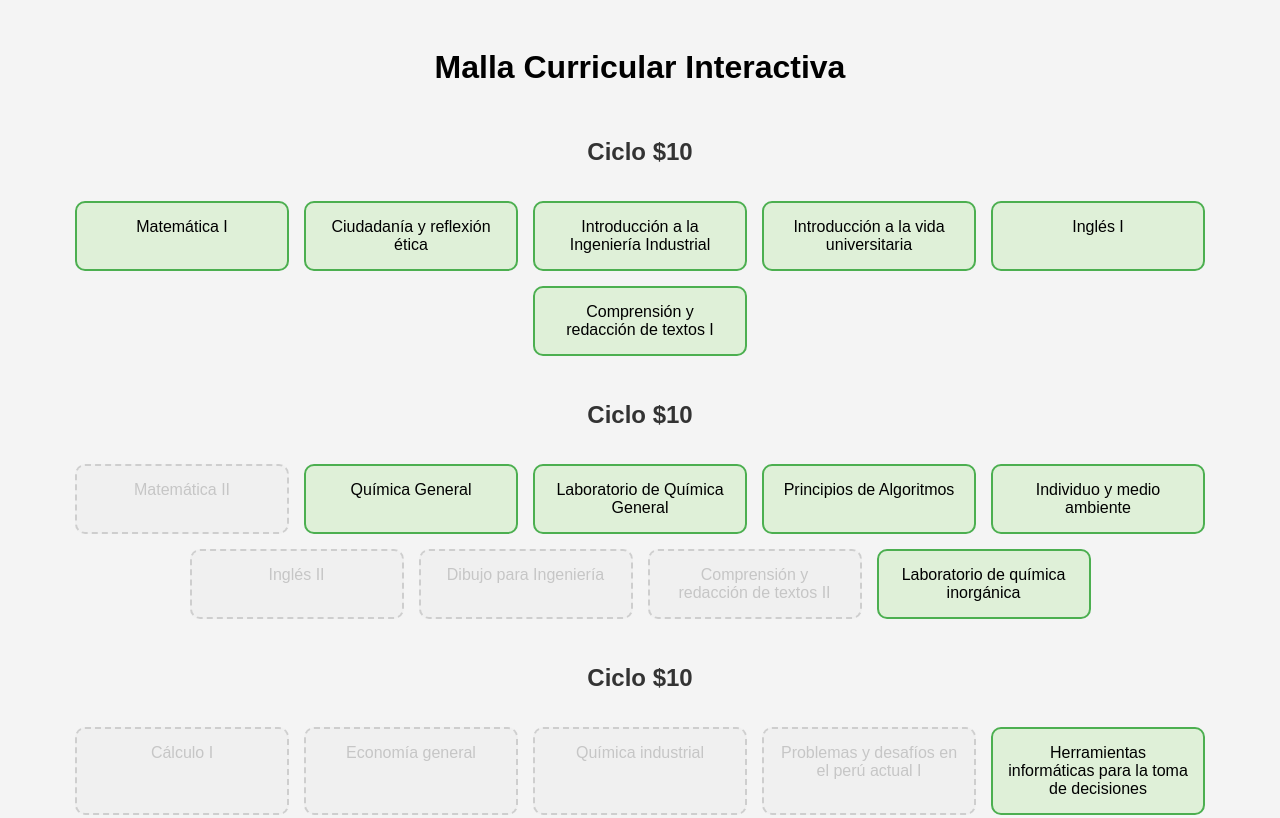
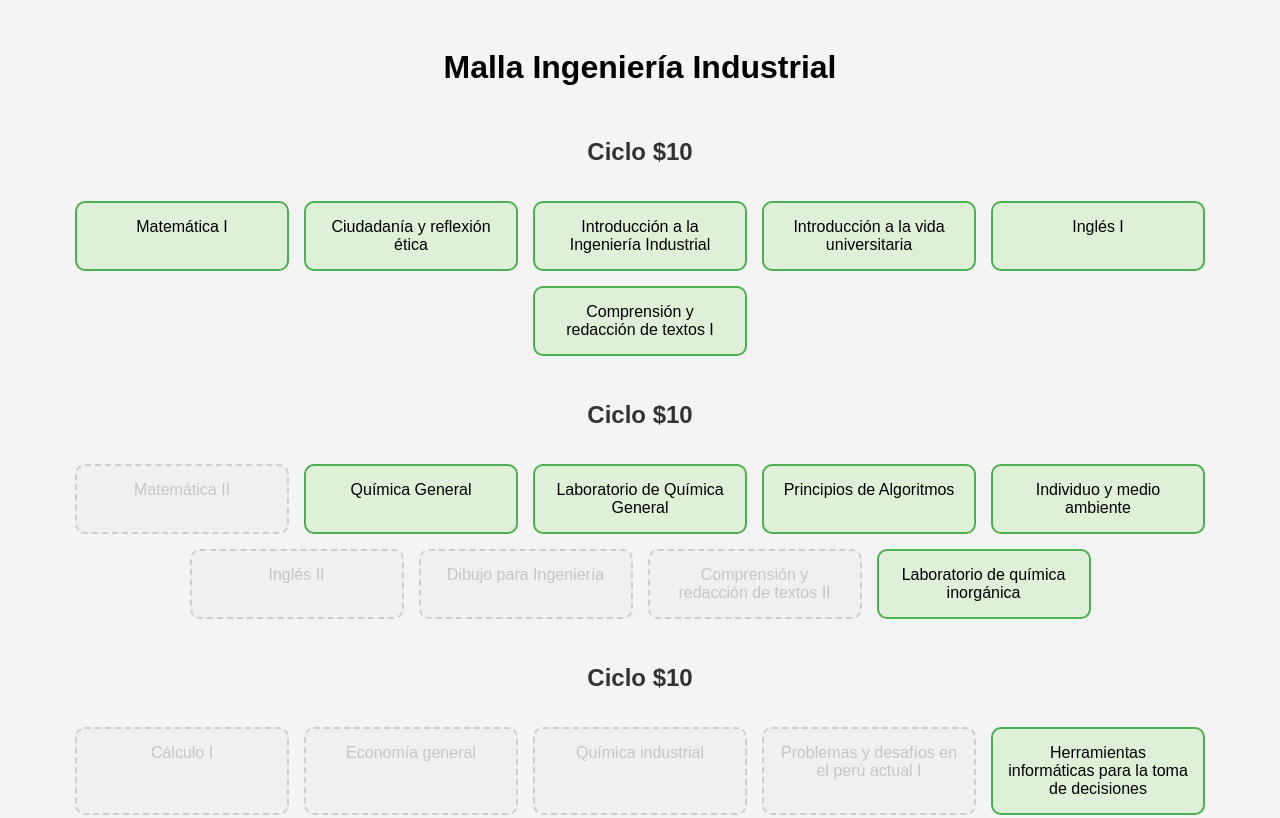
Before and after one commit to Mar1613/Malla-Curricular, a plain HTML site: page index.html in a window 1280 px wide. Shown: the top 818 px of the page. Drawn offline with Linux system fonts and the light colour scheme.

Commit message:
Update index.html

```diff
--- a/index.html
+++ b/index.html
@@ -3,11 +3,11 @@
 <html lang="es">
 <head>
   <meta charset="UTF-8">
-  <title>Malla Curricular Interactiva</title>
+  <title>Malla Ingeniería Industrial</title>
   <link rel="stylesheet" href="styles.css">
 </head>
 <body>
-  <h1>Malla Curricular Interactiva</h1>
+  <h1>Malla Ingeniería Industrial</h1>
   <div id="malla" class="grid"></div>
   <script src="script.js"></script>
 </body>
```
